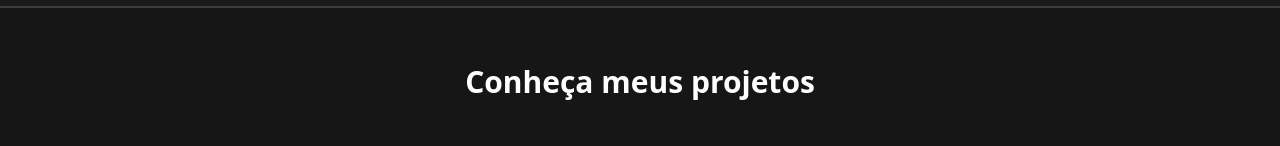
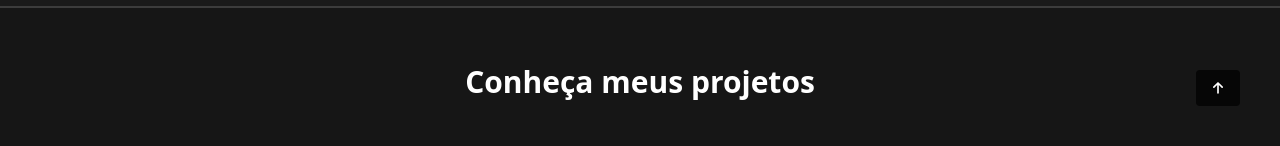
Before and after one commit to lukinhas563/portfolio-v2, a Next.js app: page / in a window 1280 px wide. Shown: the part 654-800 px from the top of the page. Built offline with nearby package versions, Linux system fonts and the light colour scheme.

Commit message:
:wheelchair: feat: Created anchor buttons

```diff
--- a/src/components/button/Button.tsx
+++ b/src/components/button/Button.tsx
@@ -1,15 +1,21 @@
 interface ButtonProps {
+  className?: string;
   children?: React.ReactNode;
   type?: "button" | "reset" | "submit";
   onClick?: (event: React.MouseEvent<HTMLButtonElement>) => void;
 }
 
-export default function Button({ children, type, onClick }: ButtonProps) {
+export default function Button({
+  className,
+  children,
+  type,
+  onClick,
+}: ButtonProps) {
   return (
     <button
       type={type}
       onClick={onClick}
-      className="bg-[#060606] | px-3 py-2 rounded flex justify-center items-center gap-3"
+      className={`bg-[#060606] | px-3 py-2 rounded flex justify-center items-center gap-3 ${className}`}
     >
       {children}
     </button>
--- a/src/components/form/Form.tsx
+++ b/src/components/form/Form.tsx
@@ -71,7 +71,11 @@ export default function Form() {
   };
 
   return (
-    <form onSubmit={(e) => formSubmit(e)} className="flex flex-col gap-5">
+    <form
+      onSubmit={(e) => formSubmit(e)}
+      className="flex flex-col gap-5"
+      id="contact"
+    >
       <h5 className="text-center text-3xl font-semibold my-5">
         Entre em contato
       </h5>
--- a/src/components/header/Header.tsx
+++ b/src/components/header/Header.tsx
@@ -18,7 +18,10 @@ export default function Header() {
   };
 
   return (
-    <header className="flex gap-10 flex-col justify-center items-center | h-96 | main-header">
+    <header
+      className="flex gap-10 flex-col justify-center items-center | h-96 | main-header"
+      id="header"
+    >
       <div>
         {/* TITLE CONTENT */}
         <p>Hello world_</p>
--- /dev/null
+++ b/src/components/icons/IconArrowUp/IconArrowUp.tsx
@@ -0,0 +1,22 @@
+import { IconsProps } from "../icons";
+
+export default function IconArrowUp({ className, color, width }: IconsProps) {
+  return (
+    <svg
+      className={className}
+      width={`${width}px`}
+      height={`${width}px`}
+      viewBox="0 0 24 24"
+      fill="none"
+      xmlns="http://www.w3.org/2000/svg"
+    >
+      <path
+        d="M12 6V18M12 6L7 11M12 6L17 11"
+        stroke={color}
+        strokeWidth="2"
+        strokeLinecap="round"
+        strokeLinejoin="round"
+      />
+    </svg>
+  );
+}
--- a/src/components/icons/icons.tsx
+++ b/src/components/icons/icons.tsx
@@ -29,6 +29,7 @@ import IconServer from "./IconServer/IconServer";
 import IconComputer from "./IconComputer/IconComputer";
 import IconArrowRight from "./IconArrowRight/IconArrowRight";
 import IconArrowLeft from "./IconArrowLeft/IconArrowLeft";
+import IconArrowUp from "./IconArrowUp/IconArrowUp";
 
 export interface IconsProps {
   width?: number;
@@ -130,4 +131,7 @@ export const icons = {
   arrowleft: ({ width, color, className }: IconsProps) => (
     <IconArrowLeft width={width} color={color} className={className} />
   ),
+  arrowup: ({ width, color, className }: IconsProps) => (
+    <IconArrowUp width={width} color={color} className={className} />
+  ),
 };
--- a/src/components/navBar/NavBar.tsx
+++ b/src/components/navBar/NavBar.tsx
@@ -2,15 +2,24 @@ import Icon from "../icons/Icon";
 
 export default function NavBar() {
   return (
-    <nav className="flex justify-between items-center h-16 border-b-2 border-[#3C3C3C] px-20 | main-nav">
+    <nav
+      className="flex justify-between items-center h-16 border-b-2 border-[#3C3C3C] px-20 | main-nav"
+      id="nav-bar"
+    >
       <h1 className="flex gap-3 items-center | main-title">
         <Icon name="email" color="#fff" /> lucasmontenegro475@gmail.com
       </h1>
 
       <ul className="flex gap-10">
-        <li>Projetos</li>
-        <li>Habilidades</li>
-        <li>Contato</li>
+        <li>
+          <a href="#projects">Projetos</a>
+        </li>
+        <li>
+          <a href="#skills">Habilidades</a>
+        </li>
+        <li>
+          <a href="#contact">Contato</a>
+        </li>
       </ul>
     </nav>
   );
--- a/src/components/section/Section.tsx
+++ b/src/components/section/Section.tsx
@@ -45,7 +45,7 @@ export default function Section() {
   };
 
   return (
-    <section className="flex flex-col gap-10 ">
+    <section className="flex flex-col gap-10" id="projects">
       <h4 className="text-center text-3xl font-semibold my-4">
         Conheça meus projetos
       </h4>
--- a/src/components/slide/Slide.tsx
+++ b/src/components/slide/Slide.tsx
@@ -5,7 +5,10 @@ export default function Slide() {
   const width = 50;
 
   return (
-    <div className="bg-[#1A1A1A] border-y-2 border-[#3C3C3C] p-10 flex overflow-hidden gap-6">
+    <div
+      className="bg-[#1A1A1A] border-y-2 border-[#3C3C3C] p-10 flex overflow-hidden gap-6"
+      id="skills"
+    >
       <div className="flex items-center gap-6 animate-infinite-scroll">
         <Icon name="javascript" width={width} className={className} />
         <Icon name="react" width={width} className={className} />
--- a/src/pages/index.tsx
+++ b/src/pages/index.tsx
@@ -9,12 +9,24 @@ import Section from "@/components/section/Section";
 import FormContainer from "@/components/formContainer/FormContainer";
 import Form from "@/components/form/Form";
 import Footer from "@/components/foot/Foot";
+import Button from "@/components/button/Button";
+import { useRouter } from "next/router";
+import { useEffect, useState } from "react";
+import Icon from "@/components/icons/Icon";
 
 const inter = Inter({ subsets: ["latin"] });
 
 export default function Home() {
+  const router = useRouter();
+
   return (
     <>
+      <Button
+        className="fixed bottom-10 right-10"
+        onClick={() => router.push("#nav-bar")}
+      >
+        <Icon name="arrowup" color="#fff" />
+      </Button>
       <NavBar />
 
       <Container>
--- a/src/styles/globals.css
+++ b/src/styles/globals.css
@@ -12,6 +12,10 @@
   --container-border: #3c3c3c;
 
   --button-background: #060606;
+}
+
+html {
+  scroll-behavior: smooth;
 }
 
 body {
```
